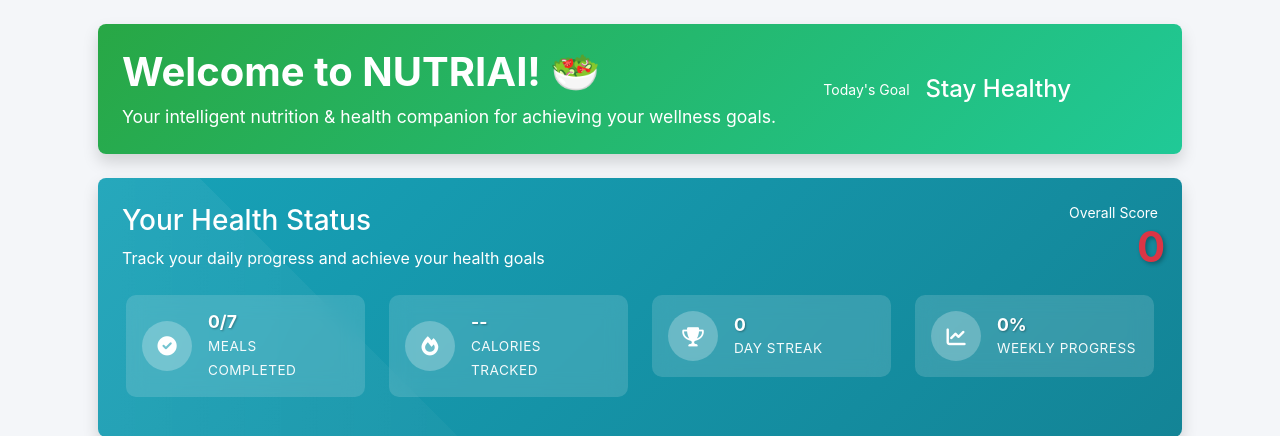
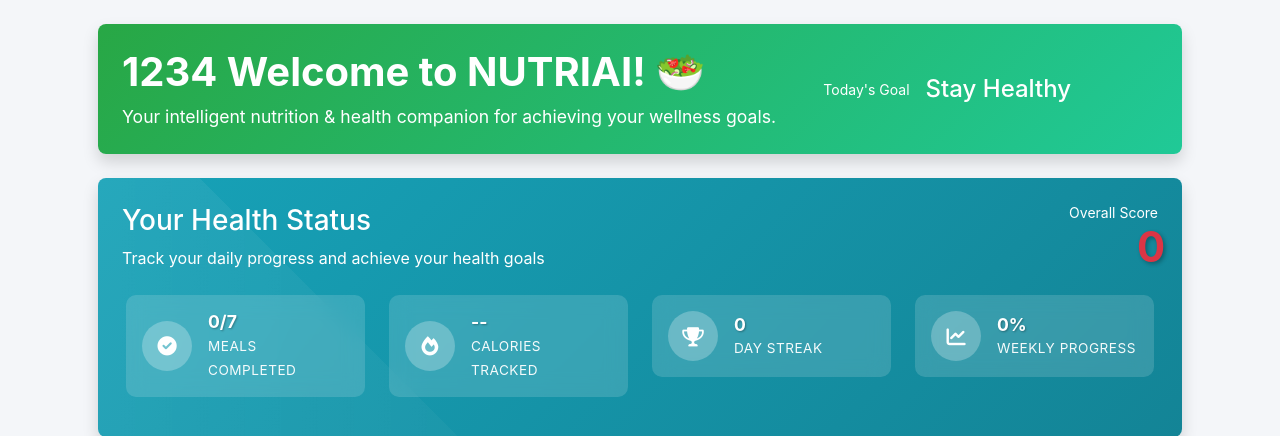
Before and after one commit to beaconfident/nutri-ai, a Flask app: page / in a window 1280 px wide. Shown: the part 56-492 px from the top of the page. Run offline with Flask 3, Linux system fonts and the light colour scheme; a user stored in the database is signed in; data comes from the database, SQL or seed files in the repository; some libraries are stand-ins or nearby versions.

Commit message:
Update home.html

```diff
--- a/templates/home.html
+++ b/templates/home.html
@@ -10,7 +10,7 @@
             <div class="welcome-card bg-gradient-success text-white rounded-3 p-4 shadow">
                 <div class="row align-items-center">
                     <div class="col-md-8">
-                        <h1 class="mb-2 text-start">Welcome to NUTRIAI! 🥗</h1>
+                        <h1 class="mb-2 text-start">1234 Welcome to NUTRIAI! 🥗</h1>
                         <p class="mb-0 text-start">Your intelligent nutrition & health companion for achieving your
                             wellness goals.</p>
                     </div>
```
